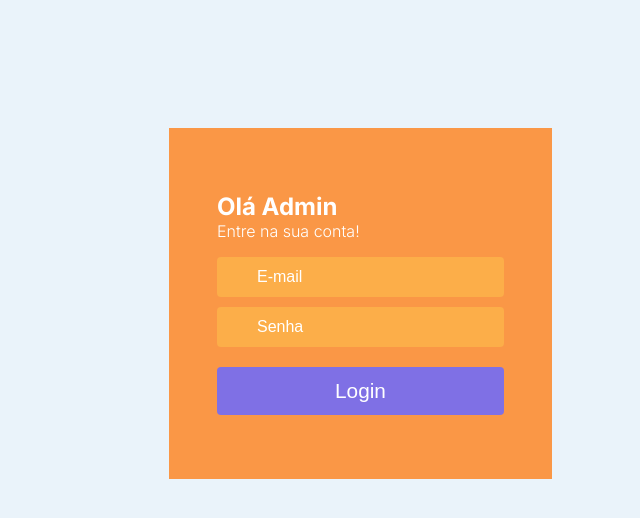
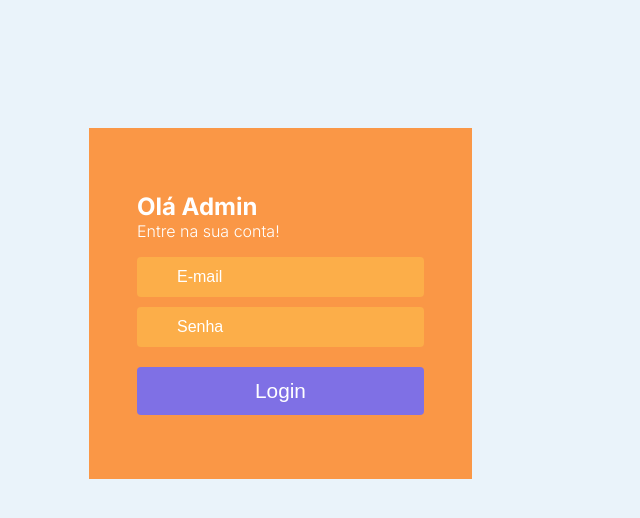
Before and after one commit to jorgelucasalima/pontonow, a React (Create React App) app: page /loginadmin in a window 1280 px wide. Shown: the top 518 px of the page, without its empty margins (311-951 px from the left). Built offline with nearby package versions, Linux system fonts and the light colour scheme.

Commit message:
correção no layout

```diff
--- a/src/components/ModalAdmin/styles.js
+++ b/src/components/ModalAdmin/styles.js
@@ -23,7 +23,6 @@ export const Container = styled.form`
   button {
     width: 100%;
     font-size: 1.5rem;
-    //font-weight: bold;
     color: #FFFFFF;
     background: var(--laranga-button);
     border: 0;
--- a/src/pages/Login/styles.js
+++ b/src/pages/Login/styles.js
@@ -1,12 +1,11 @@
 import styled from 'styled-components';
 
 export const Container = styled.div`
+  display: flex;
   max-width: 1120px;
   margin: 0 auto;
-  margin-top: 2rem;
-  padding: 0.25rem 1rem;
+  padding: 6rem 2rem;
   color: var(--texto);
-  display: flex;
 `;
 
 export const ContentImg = styled.div`
--- a/src/pages/LoginAdmin/styles.js
+++ b/src/pages/LoginAdmin/styles.js
@@ -2,9 +2,12 @@ import styled from 'styled-components';
 
 export const Container = styled.div`
   display: flex;
-  margin-top: 8rem;
-  margin-left: 30rem;
-  padding: 0 auto;
+  max-width: 1120px;
+  margin: 0 auto;
+  padding: 8rem 20rem;
+  margin-top: auto;
+  margin-left: auto;
+  margin-right: auto;
 `;
 
 export const Content = styled.div`
```
